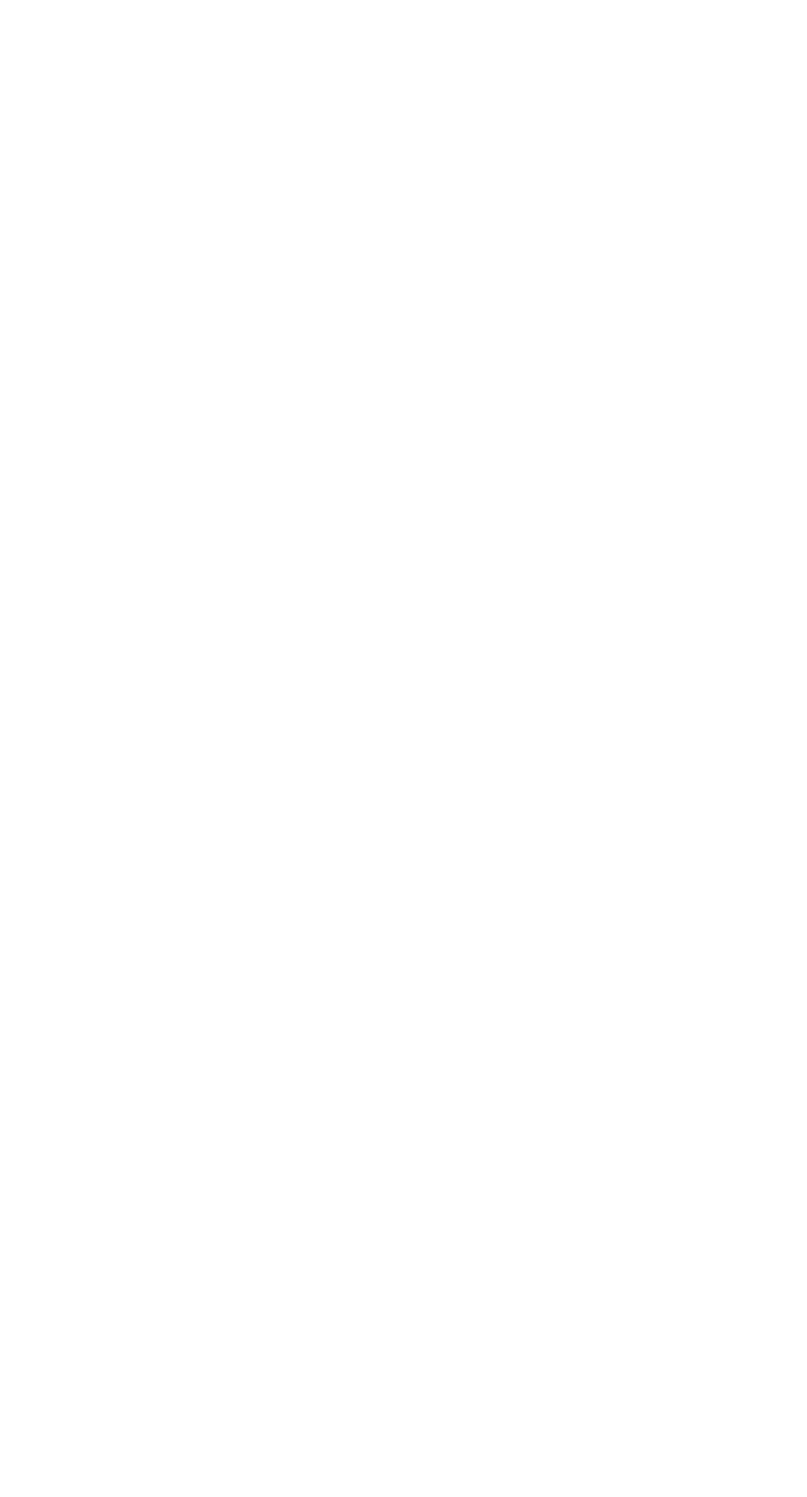
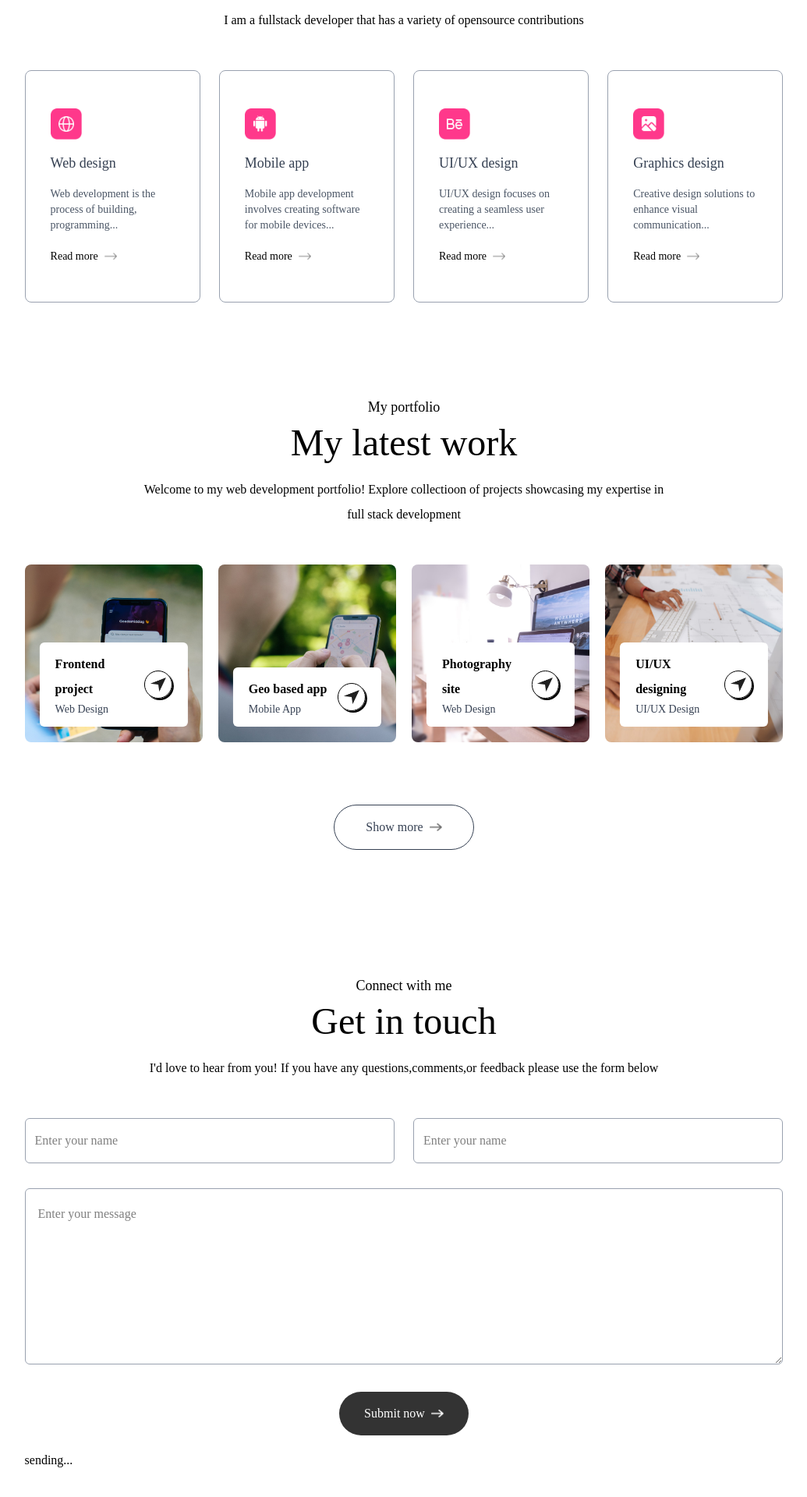
Before and after one commit to Tridib2510/Portfolio, a Next.js app in the folder portfolio/: page / in a window 1280 px wide. Shown: the part 1711-3631 px from the top of the page at 78% size, without its empty margins (122-1157 px from the left). Before the commit the page ends 1444 px from the top, so only its background shows below. Built offline with nearby package versions, Linux system fonts and the light colour scheme; a web font is replaced by a local one.

Commit message:
Services Navbar(modification) Work Contact(part 1)

```diff
--- a/portfolio/src/app/globals.css
+++ b/portfolio/src/app/globals.css
@@ -1,4 +1,8 @@
 @import "tailwindcss";
+
+@theme {
+  --grid-template-columns-auto: repeat(auto-fit, minmax(200px, 1fr));
+}
 
 *{
   /* We select all the html elements and apply Outfit front for all the html elements */
--- a/portfolio/src/app/page.tsx
+++ b/portfolio/src/app/page.tsx
@@ -3,13 +3,19 @@
 import Navbar from "@/components/Navbar";
 import Header from "@/components/Header";
 import About from "@/components/About";
-
+import Services from "@/components/Services";
+import Work from "@/components/Work"
+import Contact from "@/components/Contact";
 export default function Home() {
   return (
     <>
     <Navbar/>
     <Header />
     <About />
+    <Services />
+    <Work />
+    <Contact />
+
     </>
   );
 }
--- a/portfolio/src/components/About.tsx
+++ b/portfolio/src/components/About.tsx
@@ -1,6 +1,6 @@
 import React from 'react'
 import Image from 'next/image'
-import { assets, infoList } from '@/assets/assets'
+import { assets, infoList ,toolsData} from '@/assets/assets'
 const About = () => {
   return (
     // we add and id since when we click a link it scroll
@@ -29,13 +29,25 @@
         */}
         {infoList.map(({icon,iconDark,title,description},index)=>(
            <li key={index}
-           className='border-[0.5px] border-gray-400 rounded-xl p-6 cursor pointer'
-           >
+           className='border-[0.5px] border-gray-400 rounded-xl p-6 cursor pointer hover:bg-purple-100 hover:-translate-y-1 duration-500 shadow-black hover:shadow-black hover:shadow-lg
+'//we try to change it's color and move it up when we hover over it
+          //we also apply a shadow
+          >
             <Image src={icon} alt={title} className='w-7 mt-3' />
             <h3 className='my-4 font-semibold text-gray-700'>{title}</h3>
             <p className='text-gray-600 text-sm'>{description}</p>
            </li>
         ))}
+      </ul>
+      {/* Adding icons for the tools we use */}
+      <h4 className='my-6 text-gray-700 '>Tools I use</h4>
+      <ul className='flex items-center gap-3 sm:gap-5'>
+        {toolsData.map((tool,index)=>(
+          <li className='flex items-center justify-center w-12 sm:w-14 aspect-square border border-gray-400 rounded-lg cursor-pointer hover:-translate-y-1 duration-500'>
+          <Image src={tool} alt='Tool' className='w-5 sm:w-7'/>
+          </li>
+        ))}
+
       </ul>
     </div>
         </div>
--- /dev/null
+++ b/portfolio/src/components/Contact.tsx
@@ -0,0 +1,41 @@
+import { assets } from '@/assets/assets'
+import React from 'react'
+import Image from 'next/image'
+const Contact = () => {
+  return (
+    <div id='contact' className='w-full px-[12%] py-10 scroll-mt-20 bg-[url("/footer-bg-color.png")] bg-no-repeat bg-center bg-[length:90%_auto]]'>
+         <h4 className='text-center mb-2 text-lg font-ovo'>Connect with me</h4>
+    <h2 className='text-center text-5xl font-ovo'>Get in touch</h2>
+
+    <p className="text-center max-w-2xl mx-auto mt-5 mb-12">
+    I'd love to hear from you! If you have any questions,comments,or feedback please use the form below
+    </p>
+
+    <form className='mx-w-2xl mx-auto'>
+     <div className='grid grid-cols-auto gap-6 mt-10 mb-8'>
+        <input type="text" placeholder='Enter your name' required
+        className='flex-1 p-3 outline-none border-[0.5px] border-gray-400 rounded-md bg-white'
+        />
+        <input type="email" placeholder='Enter your name' required
+        className='flex-1 p-3 outline-none border-[0.5px] border-gray-400 rounded-md bg-white'
+
+        />
+
+     </div>
+     <textarea rows={6} placeholder='Enter your message' required
+     className='w-full p-4 outline-none border-[0.5px] border-gray-400 rounded-md bg-white mb-6'
+     ></textarea>
+
+
+     <button type='submit'
+     className='py-3 px-8 w-max flex items-center justify-between gap-2 bg-black/80 text-white rounded-full mx-auto hover:bg-black duration-500'
+     >Submit now <Image src={assets.right_arrow_white} alt="" className='w-4'/></button>
+
+    <p className='mt-4'>sending...</p>
+    </form>
+
+    </div>
+  )
+}
+
+export default Contact
--- a/portfolio/src/components/Navbar.tsx
+++ b/portfolio/src/components/Navbar.tsx
@@ -1,8 +1,10 @@
 //use rafce to add component structure
-import React,{useRef} from 'react'
+import React,{useEffect, useRef, useState} from 'react'
 import Image  from 'next/image'
 import {assets} from "@/assets/assets"
 const Navbar = () => {
+
+const [isScroll,setIsScroll]=useState(false)
 
 const sideMenuRef = useRef<HTMLUListElement>(null);//We use HTMLUListElement
 // since we are using it in list
@@ -17,22 +19,31 @@
         if(sideMenuRef.current)
          sideMenuRef.current.style.transform='translateX(16rem)'
     }
+ //based on this setIsScroll we will change the css
+//  property for the navigation bar
+    useEffect(()=>{
+       window.addEventListener('scroll',()=>{
+        if(scrollY>50){
+            setIsScroll(true)
+        }else{
+         setIsScroll(false)
+        }
+       })
+    },[])
 
   return (
     <>
     <div className='fixed top-0 right-0 w-11/12 -z-10 translate-y-[-80%] '>
         <Image alt="" src={assets.header_bg_color} className='w-full'/>
     </div>
-    <nav className='w-full fixed px-5 lg:px-8 xl:px-[8%] py-4 flex items-center justify-between z-50'>
+    <nav className={`w-full fixed px-5 lg:px-8 xl:px-[8%] py-4 flex items-center justify-between z-50 ${isScroll?"bg-white bg-opacity-50 backdrp-blur-lg shadow-sm":""}`}>
         <a href="#top">
             {/* Image is used to display an image */}
             <Image alt="" src={assets.logo} className='w-28 cursor-pointer mr-14'/>
             {/* alt attribute is needed for this Image */}
         </a>
         {/* This ul tag will be hidden for smaller devices */}
-        <ul className='hidden md:flex items-center gap-6 lg:gap-8 rounded-full px-12 py-3
-        bg-white shadow-sm bg-opacity-50
-        '>
+        <ul className={`hidden md:flex items-center gap-6 lg:gap-8 rounded-full px-12 py-3 ${isScroll?"":"bg-white shadow-sm bg-opacity-50"}`}>
             <li><a href="#top" className='font-Ovo'>Home</a></li>
             <li><a href="#about"className='font-Ovo' >About me</a></li>
             <li><a href="#services" className='font-Ovo'>Services</a></li>
--- /dev/null
+++ b/portfolio/src/components/Services.tsx
@@ -0,0 +1,37 @@
+import { assets, serviceData } from '@/assets/assets'
+import React from 'react'
+import Image from 'next/image'
+const Services = () => {
+  return (
+    <div id="services" className='w-full px-[12%] py-10 scroll-mt-20'>
+    <h4 className='text-center mb-2 text-lg font-ovo'>What I offer</h4>
+    <h2 className='text-center text-5xl font-ovo'>My Services</h2>
+
+    <p className="text-center max-w-2xl mx-auto mt-5 mb-12">
+     I am a fullstack developer that has a variety of opensource contributions
+
+    </p>
+
+    <div className="grid grid-cols-auto gap-6 my-10">{/* Here me need 4 cols with a gap of 6 between them */}
+      {/* We will provide the grid layout so that */}
+      {serviceData.map(({icon,title,description,link},index)=>(
+        <div key={index}
+        className='border border-gray-400 rounded-lg px-8 py-12 shadow-black hover:shadow-black hover:shadow-lg cursor-pointer hover:bg-purple-100 hover:-translate-y-1 duration-500'
+        >
+           <Image src={icon} alt='' className='w-10'/>
+           <h3 className='text-lg my-4 text-gray-700'>{title}</h3>
+           <p className='text-sm text-gray-600 leading-5'>
+            {description}
+           </p>
+           <a href={link} className='flex items-center gap-2 text-sm mt-5'>
+            Read more <Image src={assets.right_arrow} alt="" className='w-4'/>
+           </a>
+        </div>
+      ))}
+    </div>
+
+    </div>
+  )
+}
+
+export default Services
--- /dev/null
+++ b/portfolio/src/components/Work.jsx
@@ -0,0 +1,39 @@
+import { assets, workData } from '@/assets/assets'
+import React from 'react'
+import Image from 'next/image'
+const Work = () => {
+  return (
+    <div id='work' className='w-full px-[12%] py-10 scroll-mt-20'>
+         <h4 className='text-center mb-2 text-lg font-ovo'>My portfolio</h4>
+    <h2 className='text-center text-5xl font-ovo'>My latest work</h2>
+
+    <p className="text-center max-w-2xl mx-auto mt-5 mb-12">
+    Welcome to my web development portfolio! Explore collectioon of projects
+    showcasing my expertise in full stack development
+    </p>
+    <div className='grid grid-cols-auto my-10 gap-5'>
+        {workData.map((project,index)=>(
+            <div key={index}
+            className='aspect-square bg-no-repeat bg-cover bg-center rounded-lg relative cursor-pointer group'
+            style={{backgroundImage:`url(${project.bgImage})`}}>
+           <div className='bg-white w-10/12 rounded-md absolute bottom-5 left-1/2 -translate-x-1/2 py-3 px-5 flex items-center justify-between duration-500 group-hover:bottom-7'>
+             <div>
+                <h2 className='font-semibold'>{project.title}</h2>
+                <p className='text-sm text-gray-700'>{project.description}</p>
+            </div>
+             <div className='border rounded-full border-black w-9 aspect-square flex items-center justify-center shadow-[2px_2px_0_#000] group-hover:bg-lime-300 transition'>
+                <Image src={assets.send_icon} alt="send icon" className='w-5'/>
+             </div>
+           </div>
+
+            </div>
+        ))}
+    </div>
+    <a href="" className='w-max flex items-center justify-center gap-2 text-gray-700 border-[0.5px] border-gray-700 rounded-full py-3 px-10 mx-auto my-20 hover:bg-lightHover duration-500'>
+        Show more <Image src={assets.right_arrow_bold} alt="Right arrow" className='w-4'/>
+    </a>
+    </div>
+  )
+}
+
+export default Work
```
Also changed, not shown: portfolio/package.json (+8 -6 lines), 1 other file (tests, documents, lock files or other folders).
